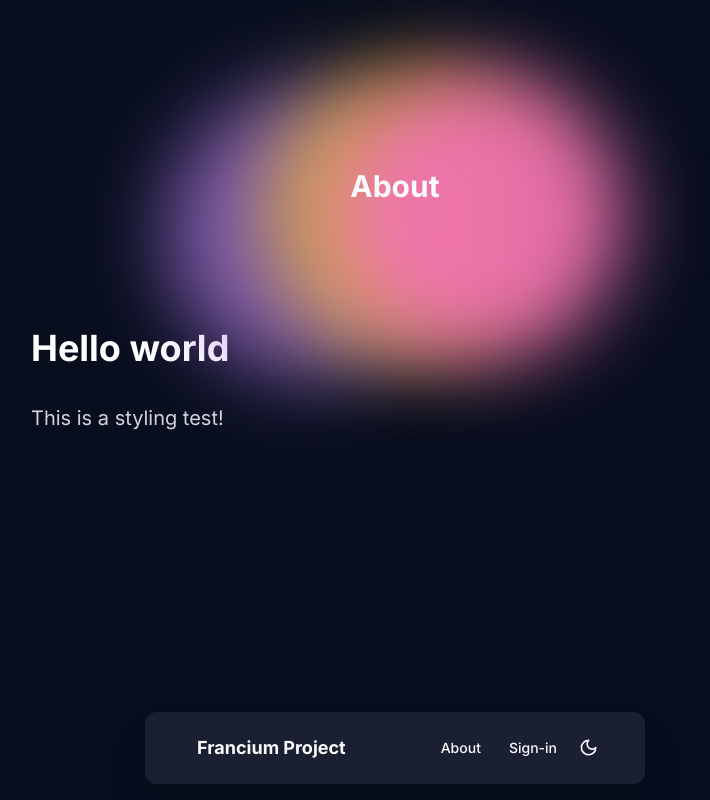
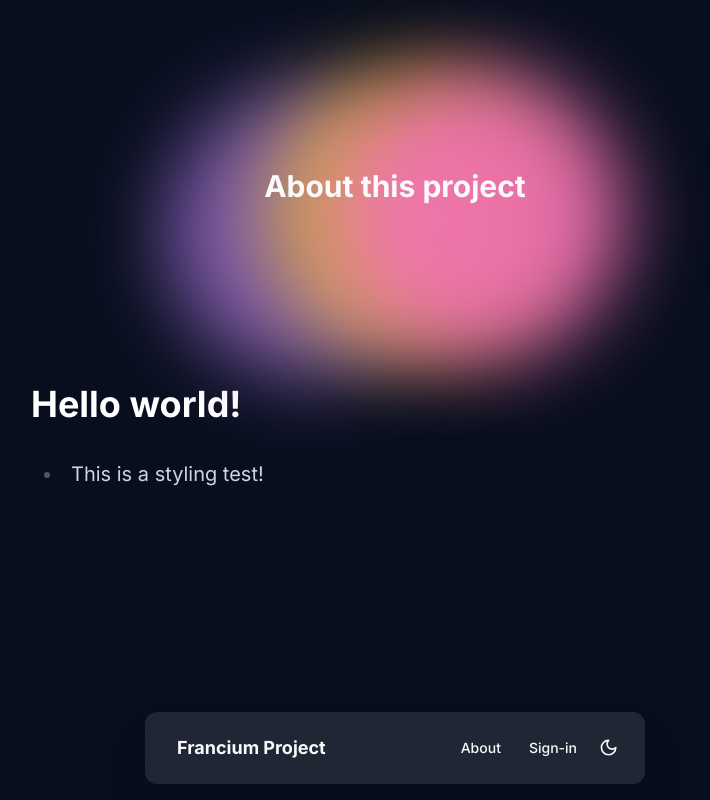
Before and after one commit to y1mz/francium, a Next.js app: page /about in a window 1280 px wide. Shown: the whole page, without its empty margins (245-955 px from the left). Built offline with nearby package versions, Linux system fonts and the light colour scheme.

Commit message:
Create a markdown based about page.

```diff
--- a/config/pages/about.md
+++ b/config/pages/about.md
@@ -0,0 +1,2 @@
+## Hello world!
+- This is a styling test!
--- a/package.json
+++ b/package.json
@@ -3,7 +3,7 @@
   "version": "0.1.0",
   "private": true,
   "scripts": {
-    "dev": "NEXT_PUBLIC_APP_ENV='emulator' next dev",
+    "dev": "next dev",
     "build": "next build",
     "start": "next start",
     "lint": "next lint"
@@ -19,7 +19,9 @@
     "@tanstack/react-table": "^8.11.8",
     "class-variance-authority": "^0.7.0",
     "clsx": "^2.1.0",
+    "gray-matter": "^4.0.3",
     "lucide-react": "^0.331.0",
+    "markdown-to-jsx": "^7.4.7",
     "next": "14.2.3",
     "next-auth": "^4.24.7",
     "next-themes": "^0.2.1",
--- a/src/app/(pages)/about/page.jsx
+++ b/src/app/(pages)/about/page.jsx
@@ -1,18 +1,18 @@
-"use server"
-
 import AboutHeader from "@/components/about/header"
 
-async function AboutPage() {
+import Markdown from "markdown-to-jsx"
+import { getPageContent } from "@/lib/getPageMetadata"
+
+function AboutPage() {
+    const pageContent = getPageContent("about")
+
     return (
         <div className="mx-auto max-w-[768px] px-5">
-            <AboutHeader
-                title="About"
-            />
+            <AboutHeader title="About this project" />
             <div>
-               <article className="prose dark:prose-invert md:prose-lg lg:prose-xl">
-                    <h2>Hello world</h2>
-                    <p>This is a styling test!</p>
-               </article>
+                <article className="prose dark:prose-invert md:prose-lg lg:prose-xl">
+                    <Markdown>{pageContent.content}</Markdown>
+                </article>
             </div>
         </div>
     )
--- a/src/app/about/page.jsx
+++ /dev/null
@@ -1,21 +0,0 @@
-"use server"
-
-import AboutHeader from "@/components/about/header"
-
-async function AboutPage() {
-    return (
-        <div className="mx-auto max-w-[768px] px-5">
-            <AboutHeader
-                title="About"
-            />
-            <div>
-               <article className="prose dark:prose-invert md:prose-lg lg:prose-xl">
-                    <h2>Hello world</h2>
-                    <p>This is a styling test!</p>
-               </article>
-            </div>
-        </div>
-    )
-}
-
-export default AboutPage
--- a/src/app/layout.jsx
+++ b/src/app/layout.jsx
@@ -1,11 +1,8 @@
-"use client"
-
 import { Inter } from "next/font/google";
 import "./globals.css";
 
 import ThemesProvider from "@/components/body/theme-provider"
 import ModalProvider from "@/components/providers/modal-provider"
-import { SessionProvider } from "next-auth/react"
 
 const inter = Inter({ subsets: ["latin"] });
 
@@ -17,7 +14,6 @@ export const metadata = {
 export default function RootLayout({ children }) {
   return (
     <html lang="en" suppressHydrationWarning>
-    <SessionProvider>
         <body className={`min-h-screen py-10 bg-[#E1E5F4] dark:bg-[#080e1e] ${inter.className}`}>
         <ThemesProvider
             attribute="class"
@@ -28,7 +24,6 @@ export default function RootLayout({ children }) {
             {children}
         </ThemesProvider>
         </body>
-    </SessionProvider>
     </html>
   )
 }
--- a/src/app/page.jsx
+++ /dev/null
@@ -1,11 +0,0 @@
-import HomeContainer from "@/components/body/containers/home-container"
-
-export default function Home() {
-  return (
-    <main className="container mx-auto max-w-[768px]">
-      <div>
-        <HomeContainer />
-      </div>
-    </main>
-  );
-}
--- a/src/components/body/footer.jsx
+++ b/src/components/body/footer.jsx
@@ -6,8 +6,8 @@ import { Button } from "../ui/button"
 function Footer() {
     return (
         <footer
-            className="container dark:bg-[#1A2032] shadow-2xl bg-[#bfc6e8] rounded-xl mx-auto
-            px-10 w-[350px] md:w-[500px] py-5 fixed inset-x-0 bottom-4"
+            className="container backdrop-blur-md bg-white/20 dark:bg-white/10 shadow-2xl rounded-xl mx-auto
+            px-5 w-[350px] md:w-[500px] py-5 fixed inset-x-0 bottom-4"
         >
             <div className="flex justify-between">
                 <Button variant="ghost" size="main_text" asChild>
@@ -15,7 +15,7 @@ function Footer() {
                         <p className="font-bold text-lg">Francium Project</p>
                     </Link>
                 </Button>
-                <div className="flex gap-1 text-center">
+                <div className="hidden md:flex gap-1 text-center">
                     <Button variant="ghost" size="main_text" asChild>
                         <Link href={"/about"}>
                             About
--- /dev/null
+++ b/src/lib/getPageMetadata.js
@@ -0,0 +1,14 @@
+import fs from 'fs'
+import path from 'path'
+import matter from 'gray-matter'
+
+function getPageContent(page) {
+    // Read page files over ".config/pages/x.md"
+    const dir = path.resolve('./config', 'pages')
+    const file = `${dir}/${page}.md`
+    const content = fs.readFileSync(file, 'utf8')
+
+    return matter(content)
+}
+
+export { getPageContent }
```
Also changed, not shown: src/components/providers/session-provider.jsx (deleted).
